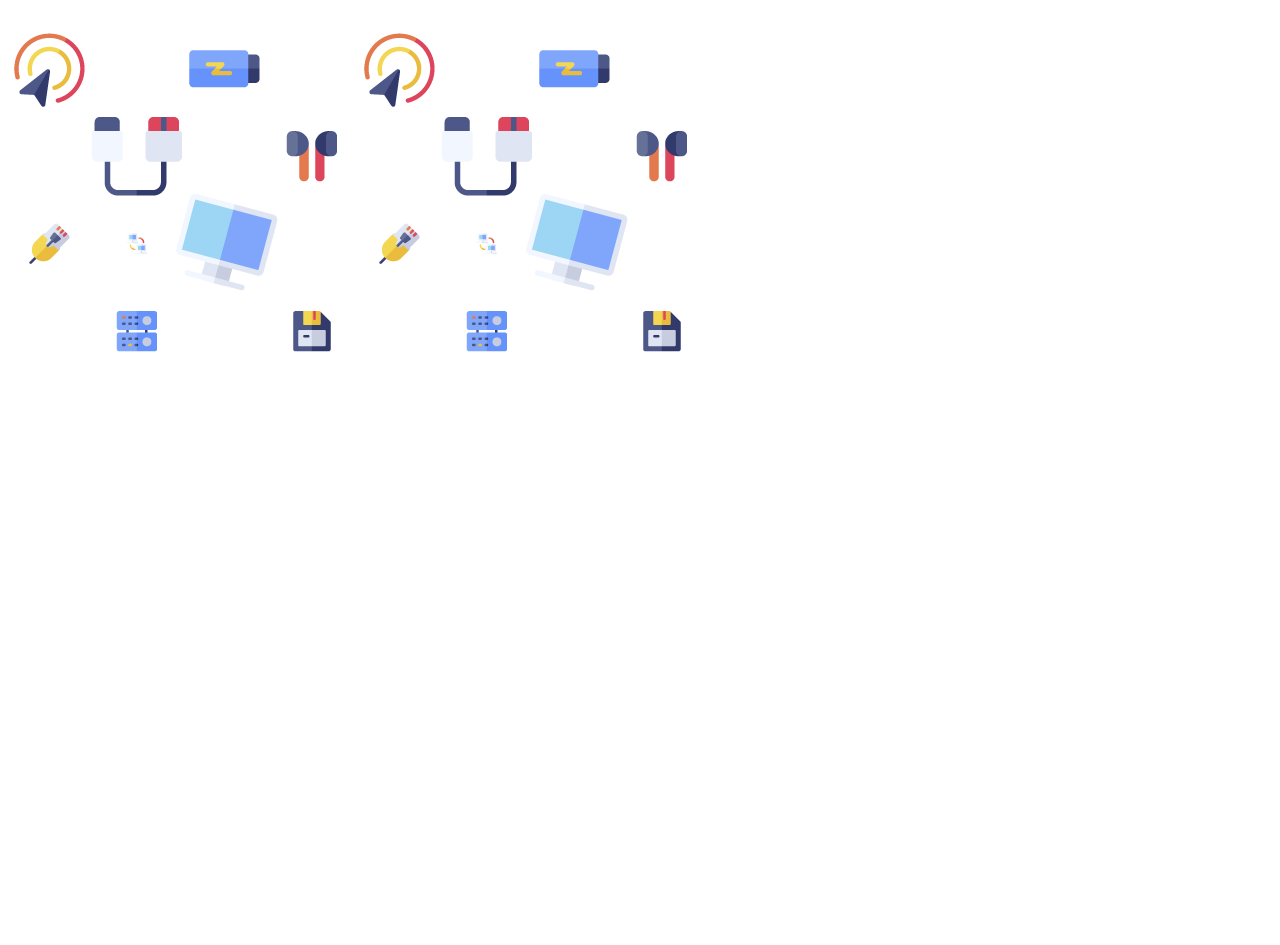
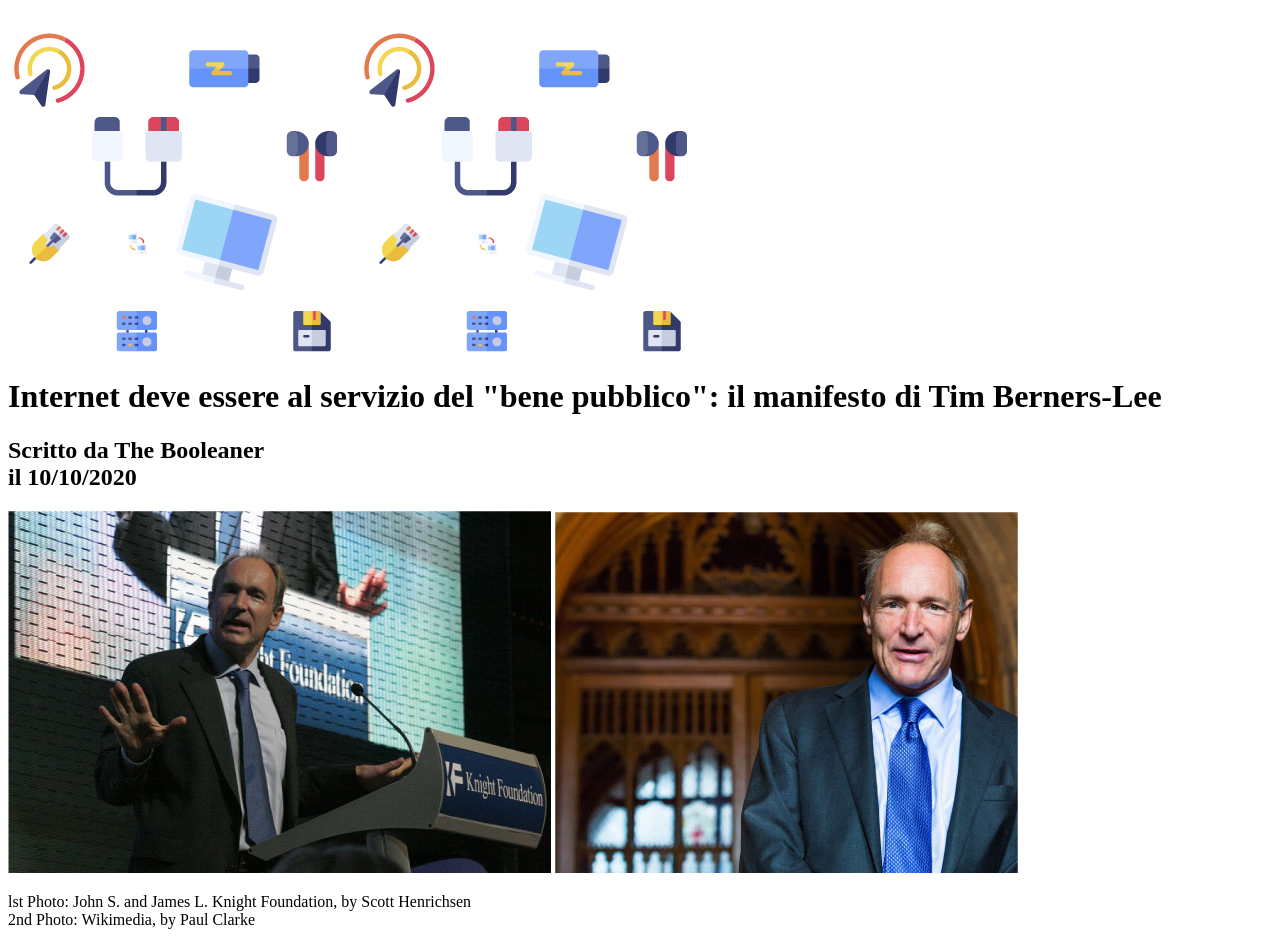
Before and after one commit to BruneiPaulPotosiCcuno/html-css-booleaner, a plain HTML site: page index.html in a window 1280 px wide. Shown: the part 330-1275 px from the top of the page. Before the commit the page ends 800 px from the top, so only its background shows below. Drawn offline with Linux system fonts and the light colour scheme.

Commit message:
add-section

```diff
--- a/index.html
+++ b/index.html
@@ -6,9 +6,27 @@
     <title>Booleaner</title>
 </head>
 <body>
+    <!--header open-->
     <header>
         <img src="./img/logo.svg" alt="logo-booleaner">
         <img src="./img/pattern.png" alt="background logo"
     </header>
+    <!--/header close-->
+        <main>
+            <h1>
+                Internet deve essere al servizio del "bene pubblico": il manifesto di Tim Berners-Lee
+            </h1>
+            <h2>
+                Scritto da The Booleaner<br>
+                il 10/10/2020
+            </h2>
+            <section>
+                <img src="./img/tim-1.jpg" alt="Foto di Tim Berners-Lee1">
+                <img src="./img/tim-2.jpg" alt="Foto di Tim Berners-Lee2">
+                <p>
+                    lst Photo: John S. and James L. Knight Foundation, by Scott Henrichsen<br>2nd Photo: Wikimedia, by Paul Clarke
+                </p>
+            </section>
+        </main>
 </body>
 </html>
```
